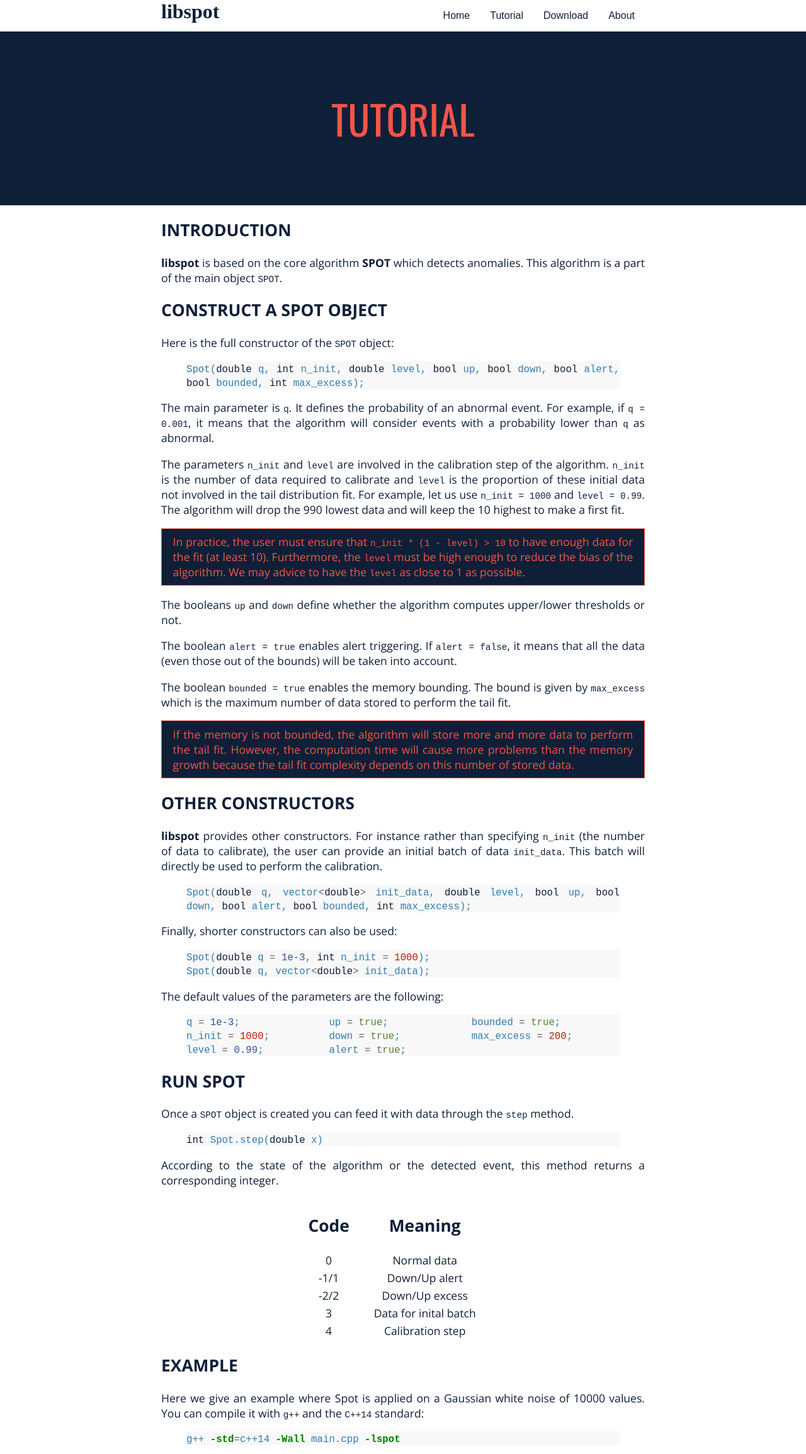
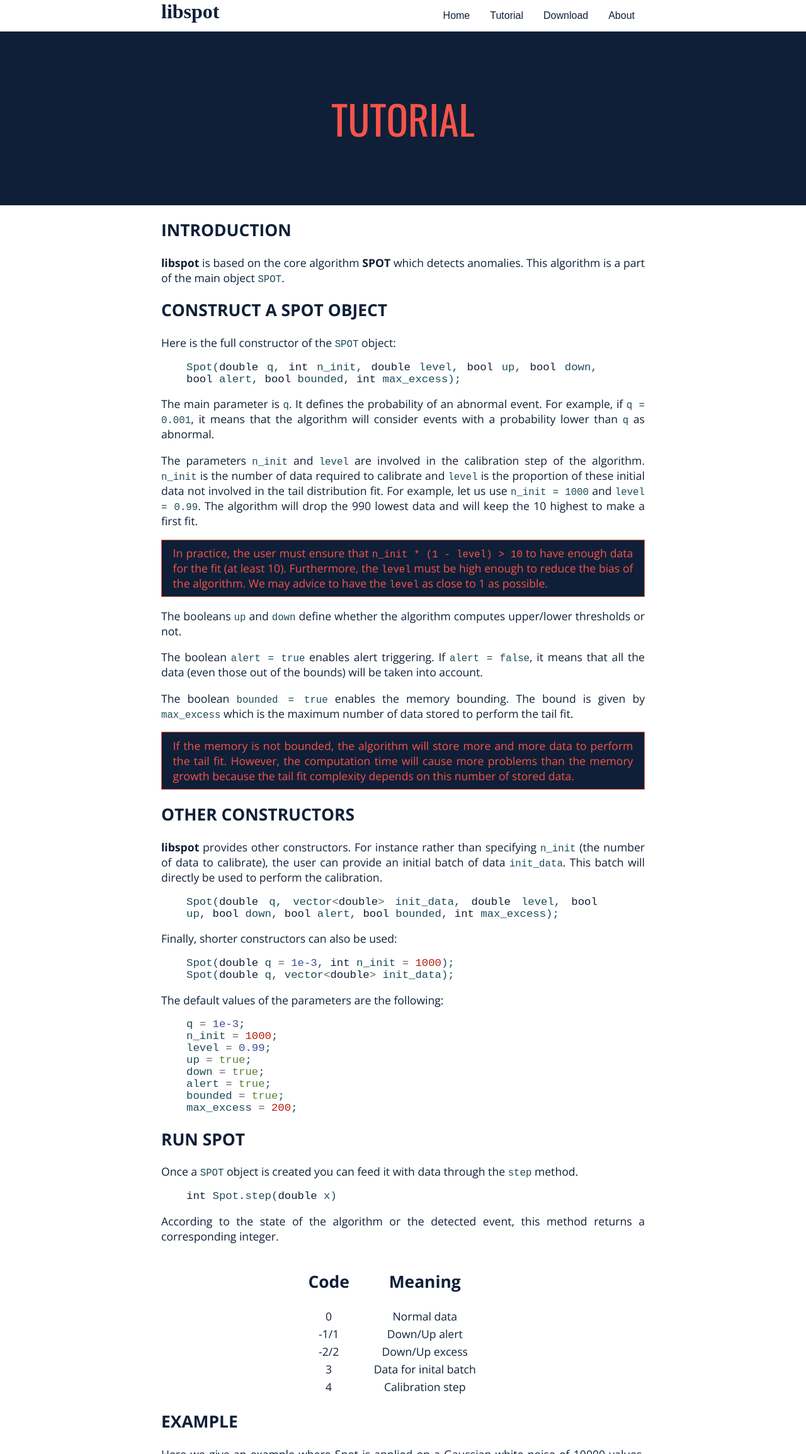
Before and after one commit to asiffer/libspot, a Jekyll site: the page built from _pages/01_tuto.md, in a window 1280 px wide, cut to the strip 0-2309 px from the top of the page. Shown: the whole strip at 63% size. Built offline with Jekyll 4.4.1, drawn with Linux system fonts in a browser that asks for light colours; nearby versions of some CDN libraries; some web fonts are replaced.

Commit message:
responsive

```diff
--- a/_includes/footer.html
+++ /dev/null
@@ -1,3 +0,0 @@
-<footer>
-	<p>by asr</p>
-</footer>
--- a/_pages/01_tuto.md
+++ b/_pages/01_tuto.md
@@ -52,9 +52,14 @@ Spot(double q, vector<double> init_data);
 The default values of the parameters are the following:
 <a name="runspot"></a>
 {% highlight c++ %}
-q = 1e-3;		up = true;		bounded = true;
-n_init = 1000;		down = true;		max_excess = 200;
-level = 0.99;		alert = true;
+q = 1e-3;
+n_init = 1000;
+level = 0.99;
+up = true;
+down = true;
+alert = true;
+bounded = true;
+max_excess = 200;
 {% endhighlight %}
 
 
--- a/_sass/layout.scss
+++ b/_sass/layout.scss
@@ -117,6 +117,16 @@ header {
 }
 
 
+pre, code  {
+	font-size: 1.1em;
+	color: $color3;
+	white-space: pre-wrap;
+}
+
+pre {
+	width: 85%;
+}
+
 
 @media (max-width: 768px)
 {
@@ -130,6 +140,7 @@ header {
 		margin: 0 auto;
 		width: 100%;
 		padding: 2em 0;
+		overflow: hidden;
 	}
 
 	h1 {
@@ -153,7 +164,7 @@ header {
 		margin: 0 auto;
 		display: flex;
 		a {
-			width: 25%;
+			width: 24%;
 			float: center;
 			margin: 0 auto;
 			display: inline-block;
@@ -164,8 +175,14 @@ header {
 		width: 90%;
 		margin: auto 5%;
 		font-size: 1em;
-		/*padding: auto 5em;*/
 	}
+
+	/*
+	pre  {
+		font-size: 0.9em;
+		width: 70%;
+	}*/
+
 
 }
 
@@ -195,219 +212,13 @@ time {
 }
 
 
-.codeblock {
-	font-family: "Ubuntu Mono";
-	background-color : $light;
-	padding-left: 50px;
-	border: thin solid $mediumred;
-	overflow: hidden;
-}
 */
-/* Aside */
-
-
-/*
-aside {
-	position: fixed;
-	top: 0;
-	left: 0;
-	background: #fff;
-	width: 100%;
-	z-index: 2;
-	border-bottom: 1px solid lighten($light, 30%);
-	box-shadow: 0px 1px 1px RGBA(4, 25, 54, .1);
-	fixt {
-		float: left;
-		margin: 0 auto;
-		font-family: 'Muli', sans serif;
-		font-weight: bold;
-		font-size: 30px;
-		color: $main;
-		a:link {
-			color: $main;
-			text-decoration: none;
-		}
-		a:hover {
-			color: $red;
-			text-decoration: none;
-		}
-	}
-
-	nav {
-		float: right;
-		max-width: $content-width;
-		margin: 0 auto;
-		ul {
-			margin: 0;
-			padding: 0;
-			list-style: none;
-			li {
-				float: left;
-				position: relative;
-				a {
-					text-decoration: none;
-					display: block;
-					padding: 15px;
-					font-family: 'Muli', sans-serif;
-					line-height: 20px;
-					margin-bottom: -1px;
-					box-shadow: 0;
-					color: $main;
-					&:hover,
-					&:active {
-						background: $header;
-						text-decoration: none;
-						color: $red;
-					}
-				}
-			}
-		}
-		&:after {
-			content: '';
-			display: table;
-			clear: both;
-		}
-	}
-}
-*/
-/*
-* {
-    box-sizing: border-box;
-}
-.left {
-    width: 75%;
-    float: left;
-    padding-right: 15px;
-}
-.right {
-	position: sticky;
-    top: 50px;
-    float: left;
-    width: 25%;
-    border-left: 1px solid;
-	border-left-color: $blue;
-	padding-left: 0px;
-	a {
-		text-decoration: none;
-		display: block;
-		padding: 5px;
-		padding-left: 10px;
-		font-family: 'Muli', sans-serif;
-		line-height: 20px;
-		margin-bottom: -20px;
-		box-shadow: 0;
-		color: $main;
-		&:hover,
-		&:active {
-			background: $header;
-			text-decoration: none;
-			color: $red;
-		}
-	}
-}*/
-/*
-.col-1 {width: 8.33%;}
-.col-2 {width: 16.66%;}
-.col-3 {width: 25%;}
-.col-4 {width: 33.33%;}
-.col-5 {width: 41.66%;}
-.col-6 {width: 50%;}
-.col-7 {width: 58.33%;}
-.col-8 {width: 66.66%;}
-.col-9 {width: 75%;}
-.col-10 {width: 83.33%;}
-.col-11 {width: 91.66%;}
-.col-12 {width: 100%;}
-[class*="col-"] {
-    float: left;
-    padding: 15px;
-}*/
-
-/*
-.row::after {
-    content: "";
-    clear: both;
-    display: table;
-}*/
-/*Base Mobile Layout*/
-
 
 footer {
 	text-align: center;
 	padding: 2em;
 }
 
-/* left menu */
-
-/*
-page-wrap {
-  float: left;
-  width: 70%;
-  position: relative;
-}
-
-sidebar {
-  float: right;
-  width: 20%;
-  position: fixed;
-  margin: 0px 30px;
-}*/
-
-/* other sidebar */
-/*
-.float-left-area  {
-		  width: 75%;
-		  float: left;
-		  }
-
-.float-right-area {
-		  float: left;
-		  width: 25%;
-		  position: fixed;
-		  }
-
-.inner-left	  {
-		  padding: 0px 5px 5px 5px;
-		  margin-right: 10px;
-		  min-height: 60px;
-		  }
-
-.inner-right	  {
-		  padding: 0px 5px 5px 5px;
-		  min-height: 80px;
-		  position: fixed;
-		  border-left: solid $blue;
-		  a {
-					text-decoration: none;
-					display: block;
-					padding: 15px 15px;
-					font-family: 'Muli', sans-serif;
-					line-height: 15px;
-					margin-bottom: 15px;
-					box-shadow: 0;
-					color: $main;
-					&:hover,
-					&:active {
-						background: $header;
-						text-decoration: none;
-						color: $red;
-					}
-				}
-		  }
-
-.clear-floated	  { clear: both; height: 1px; font-size: 1px; line-height: 1px; padding: 0; margin: 0; }
-*/
-
-
-/* tip/alert block */
-/*
-.tip {
-	padding: 0.5em;
-	background-color: $color3;
-	border: thin solid $mediumblue;
-	font: normal 1em font2;
-
-}*/
 
 .alert {
 	background-color: $color1;
@@ -415,4 +226,7 @@ sidebar {
 	color: $color2;
 	font: normal 1em $font1, sans serif;
 	padding: 0.5em 1em;
+	pre, code  {
+		color: $color2;
+	}
 }
--- a/_sass/syntax.scss
+++ b/_sass/syntax.scss
@@ -68,7 +68,8 @@ pre .vi { color: #bb60d5 } /* Name.Variable.Instance */
 pre .vm { color: #bb60d5 } /* Name.Variable.Magic */
 pre .il { color: #40a070 } /* Literal.Number.Integer.Long */
 /*.highlight pre .hll { background-color: #ffffcc }*/
-.highlight pre  { margin: 0 auto; width: 100%; font: normal 1.1em $font4; white-space: pre-wrap; color: $color4; background: #f8f8f8; } /* -> REAL BACKGROUND */
+.highlight {width: 100%; }
+/*.highlight pre  { width: 100%; font: normal 1.1em $font4; white-space: pre-wrap; color: $color4; background: #f8f8f8; } /* -> REAL BACKGROUND */
 /*.highlight pre .c { color: #408080; font-style: italic } /* Comment */
 .highlight pre .err { border: 1px solid #FF0000 } /* Error */
 .highlight pre .k { color: #008000; font-weight: bold } /* Keyword */
```
Also changed, not shown: _includes/404.html (deleted, +0 -24 lines), 8 other files.
